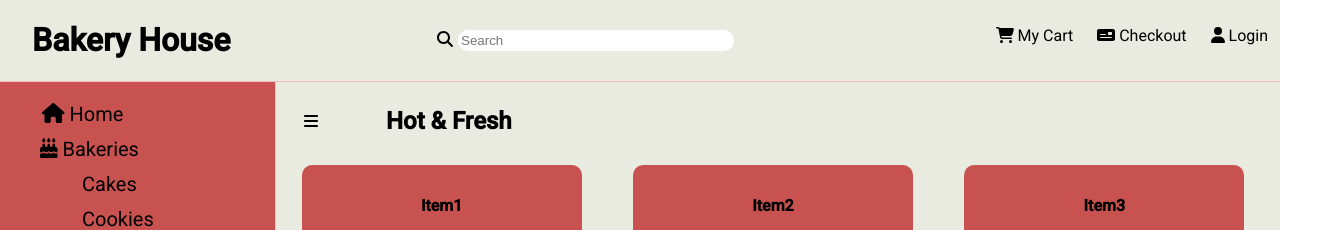
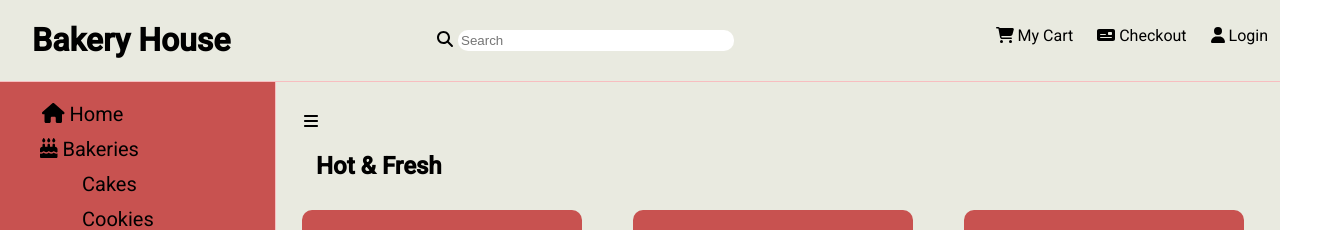
Before and after one commit to shagat/bakery-ecom, an Angular app in the folder bakery/: page /home in a window 1280 px wide. Shown: the top 230 px of the page, 1320 px wide, since content can reach past the window. Built offline with nearby package versions, Linux system fonts and the light colour scheme.

Commit message:
added item details template content for the details

```diff
--- a/bakery/src/app/items/item-details/item-details.component.html
+++ b/bakery/src/app/items/item-details/item-details.component.html
@@ -1,11 +1,11 @@
 <div class="container">
     <div class="details-heading">
-        <h3>Some heading</h3>
+        <h3>{{item.itemName}}</h3>
     </div>
     <div class="details-image">
-        <img *ngFor="let img of item.itemImgs; let i = index">
+        <img *ngFor="let img of item.itemImgs; let i = index" [src]="img">
     </div>
     <div class="details">
-
+        <p>{{item.itemDesc}}</p>
     </div>
 </div>
--- a/bakery/src/app/items/item-list/item-list.component.html
+++ b/bakery/src/app/items/item-list/item-list.component.html
@@ -1,3 +1,4 @@
+<h2 class="list-head">Hot & Fresh</h2>
 <div class="content">
   <div class="card" *ngFor="let item of items">
     <app-item [item]="item"></app-item>
--- a/bakery/src/app/items/item-list/item-list.component.scss
+++ b/bakery/src/app/items/item-list/item-list.component.scss
@@ -19,3 +19,7 @@
 
       }
   }
+  .list-head{
+    position: relative;
+    left: 40px;
+  }
--- a/bakery/src/app/main/main.component.html
+++ b/bakery/src/app/main/main.component.html
@@ -34,7 +34,6 @@
       >
         <fa-icon [icon]="faBars"></fa-icon>
       </button>
-      <h2>Hot & Fresh</h2>
     </div>
     <router-outlet></router-outlet>
   </div>
```
